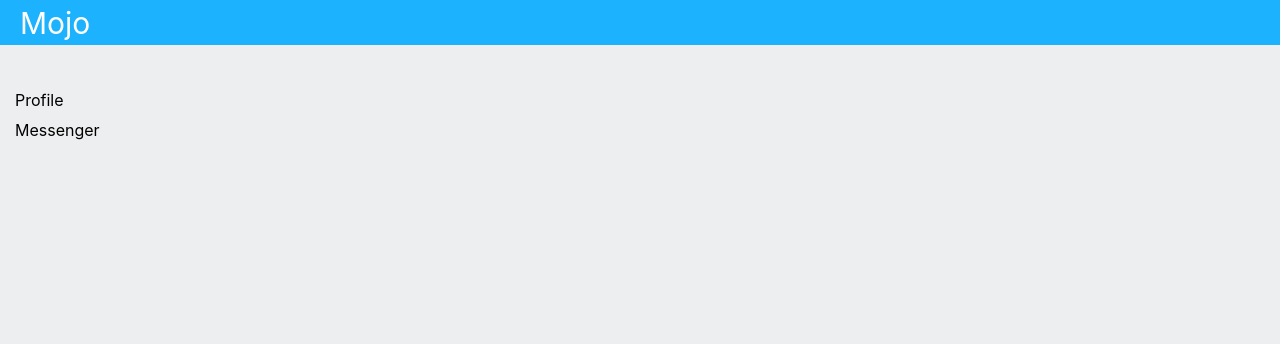
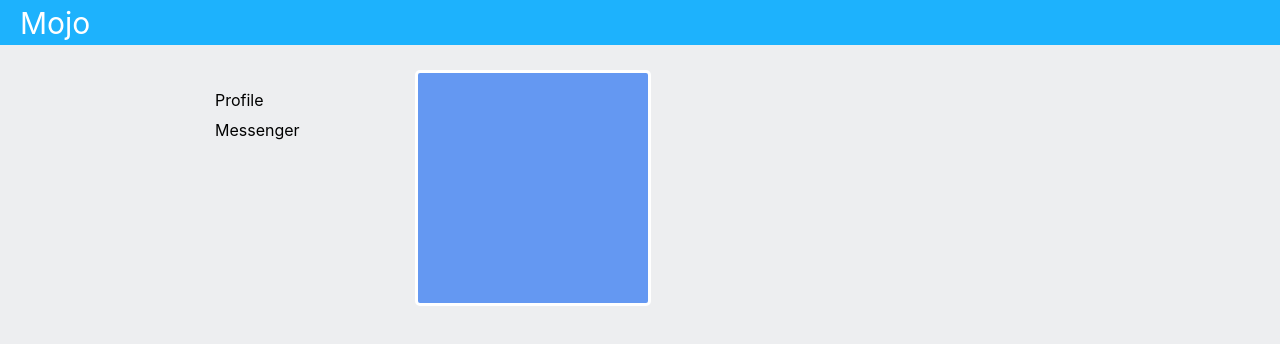
Before and after one commit to HerrWallace/social-network, a React (Create React App) app: page /profile in a window 1280 px wide. Shown: the top 344 px of the page. Built offline with nearby package versions, Linux system fonts and the light colour scheme.

Commit message:
feat: add MyProfile component & ProfileImage component

```diff
--- a/src/App.tsx
+++ b/src/App.tsx
@@ -1,13 +1,20 @@
+import { Routes, Route } from 'react-router-dom';
 import './App.css';
 import { Header } from './Components/Header/Header';
+import { MyProfile } from './Components/MyProfile/MyProfile/MyProfile';
 import { Navigation } from './Components/Navigation/Navigation';
-
 
 const App = () => {
   return (
     <div className='App'>
       <Header />
-      <Navigation />
+      <div className='App_noWrap'>
+        <Navigation />
+
+        <Routes>
+          <Route path='/profile/*' element={<MyProfile />} />
+        </Routes>
+      </div>
     </div>
   );
 };
--- /dev/null
+++ b/src/Components/MyProfile/MyProfile/MyProfile.module.css
@@ -0,0 +1,3 @@
+.myProfile {
+  display: flex;
+}
--- /dev/null
+++ b/src/Components/MyProfile/MyProfile/MyProfile.tsx
@@ -0,0 +1,10 @@
+import { ProfileImage } from '../ProfileImage/ProfileImage';
+import style from './MyProfile.module.css'
+
+export const MyProfile = () => {
+  return (
+    <div className={style.myProfile}>
+      <ProfileImage />
+    </div>
+  )
+};
--- /dev/null
+++ b/src/Components/MyProfile/ProfileImage/ProfileImage.module.css
@@ -0,0 +1,9 @@
+.profileImage {
+  margin: 25px 0 0 15px;
+  border: solid 3px white;
+  border-radius: 5px;
+  max-height: 230px;
+  height: 230px;
+  width: 230px;
+  background-color: rgb(100, 152, 242);
+}
--- /dev/null
+++ b/src/Components/MyProfile/ProfileImage/ProfileImage.tsx
@@ -0,0 +1,9 @@
+import styles from './ProfileImage.module.css'
+
+export const ProfileImage = () => {
+  return (
+    <div className={styles.profileImage}>
+
+    </div>
+  );
+};
--- a/src/Components/Navigation/Navigation.module.css
+++ b/src/Components/Navigation/Navigation.module.css
@@ -6,7 +6,7 @@
   align-items: center;
   width: 200px;
   height: 230px;
-  margin: 15px 200px 0 0;
+  margin: 15px 0 0 200px;
   padding-top: 25px;
 }
 
```
